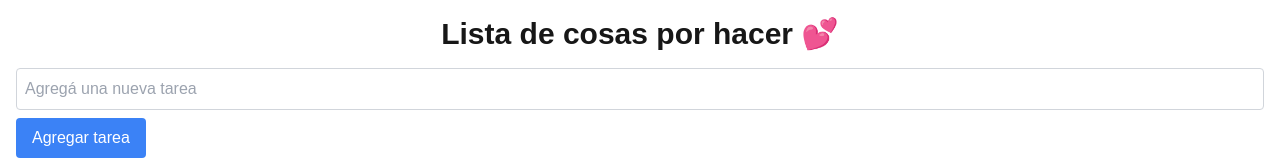
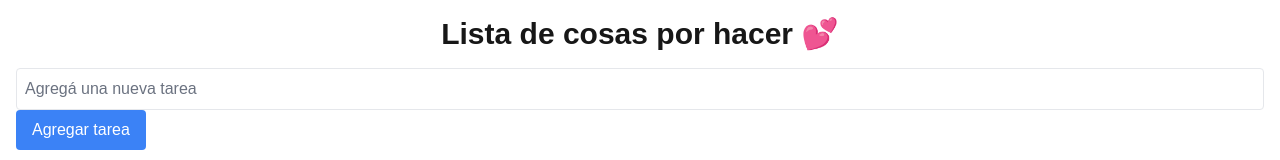
Before and after one commit to diejofre/todo-next, a Next.js app: page / in a window 1280 px wide. Shown: the top 160 px of the page. Built offline with nearby package versions, Linux system fonts and the light colour scheme; no server answers; the database is empty.

Commit message:
estilo input

```diff
--- a/src/app/page.js
+++ b/src/app/page.js
@@ -74,7 +74,7 @@ export default function Home() {
           value={newItem}
           onChange={(e) => setNewItem(e.target.value)}
           placeholder="Agregá una nueva tarea"
-          className="w-full p-2 border border-gray-300 rounded mb-2"
+          className="w-full p-2 border rounded text-black placeholder-gray-500 focus:outline-none focus:ring-2 focus:ring-blue-500"
         />
         <button
           onClick={handleAddItem}
@@ -91,19 +91,17 @@ export default function Home() {
             className="flex justify-between items-center p-2 border border-gray-300 rounded"
           >
             <span
-              className={`text-lg ${
-                todo.completed ? 'line-through text-gray-500' : ''
-              }`}
+              className={`text-lg ${todo.completed ? 'line-through text-gray-500' : ''
+                }`}
             >
               {todo.title}
             </span>
             <button
               onClick={() => toggleTodo(index)}
-              className={`px-4 py-2 rounded ${
-                todo.completed
+              className={`px-4 py-2 rounded ${todo.completed
                   ? 'bg-green-500 text-white'
                   : 'bg-red-500 text-white'
-              }`}
+                }`}
             >
               {todo.completed ? '✅' : '❌'}
             </button>
```
